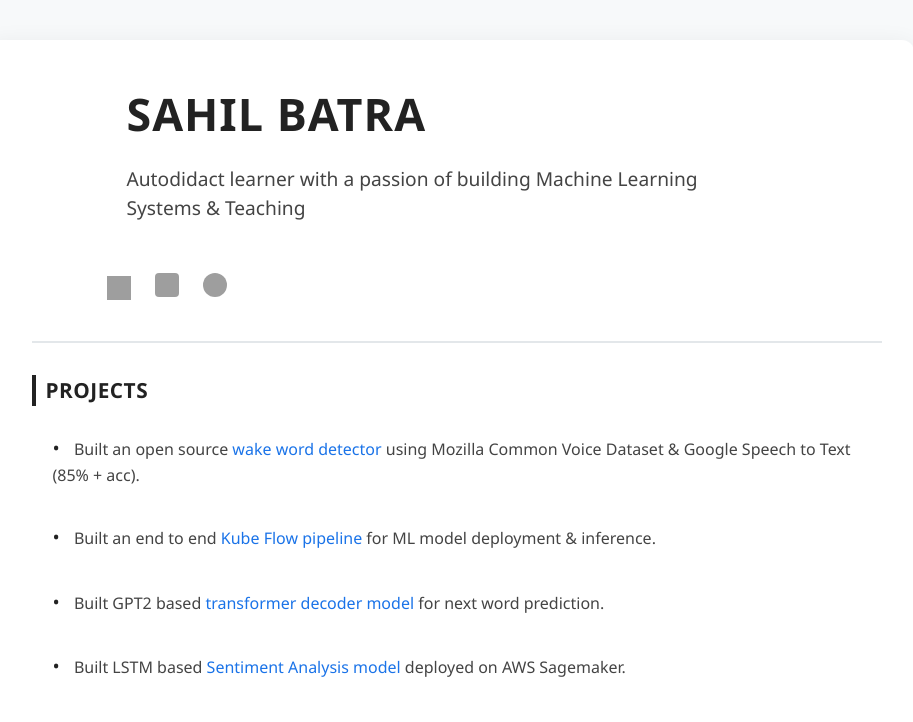
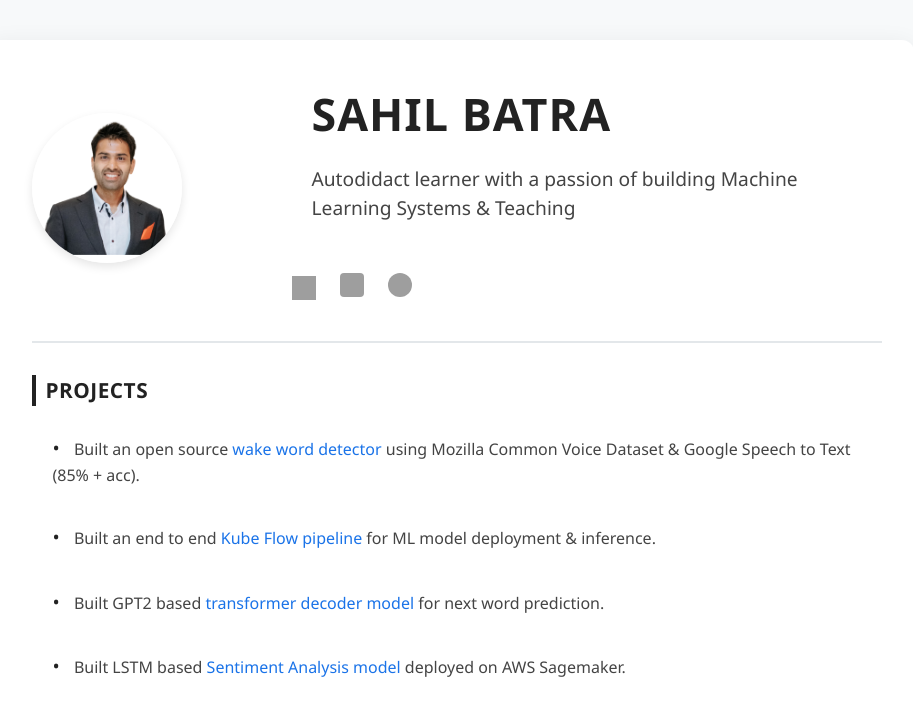
Before and after one commit to shlbatra/sahil_portfolio_website, a plain HTML site: page resume.html in a window 1280 px wide. Shown: the top 722 px of the page, without its empty margins (190-1103 px from the left). Drawn offline with Linux system fonts and the light colour scheme; grey boxes are pictures that could not be loaded.

Commit message:
Revert "Move profile image to right side"
This reverts commit 36d49115a28a811482c50a3fc7e60f3e75ff0b9a.

```diff
--- a/resume.css
+++ b/resume.css
@@ -46,7 +46,7 @@ header {
 .header-text {
   display: flex;
   flex-direction: column;
-  margin-right: 60px;
+  margin-left: 100px;
 }
 
 h1 {
@@ -398,7 +398,7 @@ li.indented {
   }
 
   .header-text {
-    margin-right: 0;
+    margin-left: 0;
   }
 
   .headline {
--- a/resume.html
+++ b/resume.html
@@ -10,6 +10,9 @@
   <div class="container">
     <header>
       <div class="header-content">
+        <div class="profile-image">
+          <img src="image.png" alt="Sahil Batra">
+        </div>
         <div class="header-text">
           <h1>SAHIL BATRA</h1>
           <div class="headline-container">
```
